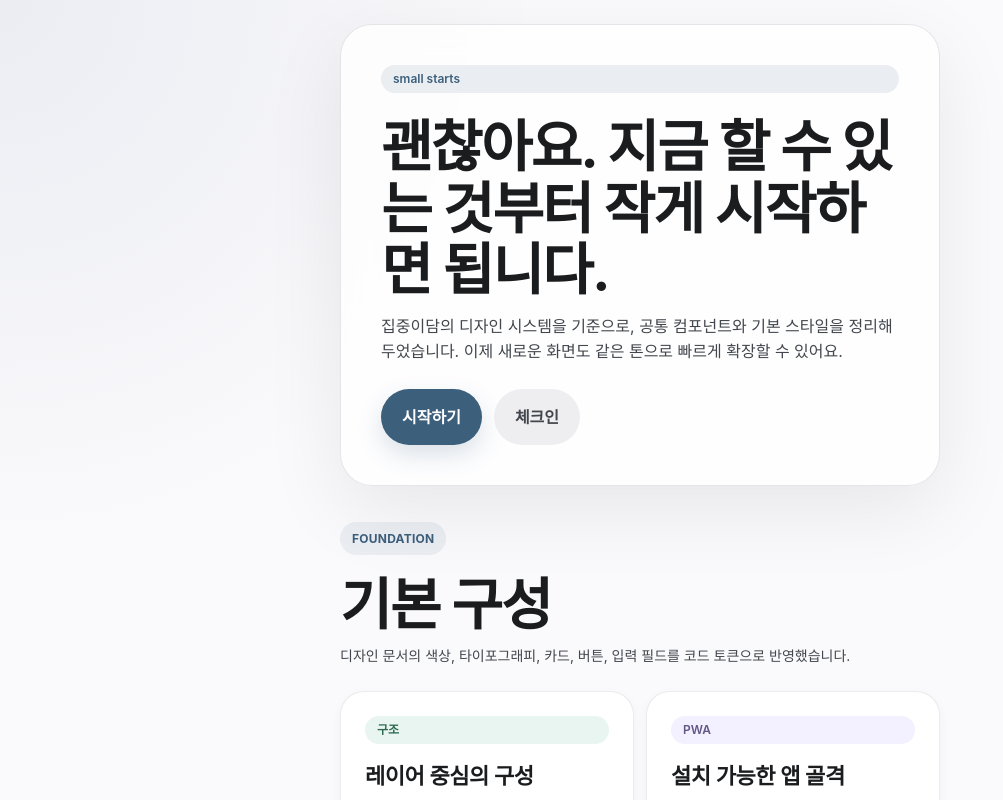
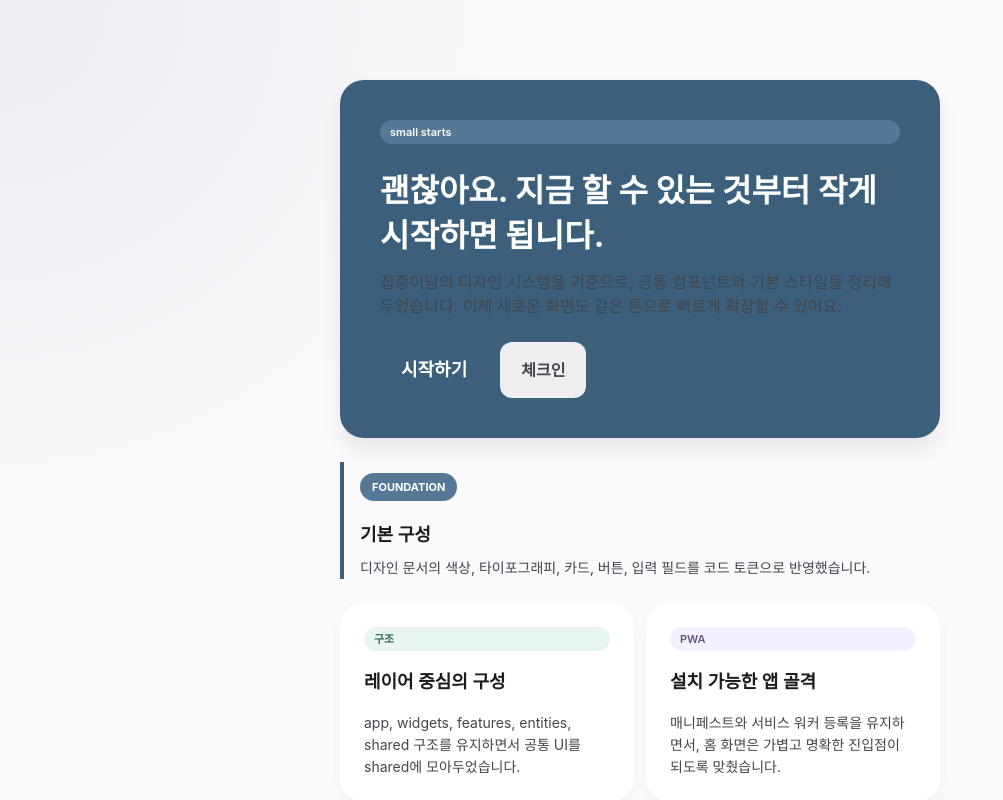
Before and after one commit to The-Myeotzari/focusdam, a Next.js app: page / in a window 1280 px wide. Shown: the top 800 px of the page, without its empty margins (0-1003 px from the left). Built offline with nearby package versions, Linux system fonts and the light colour scheme.

Commit message:
feat: 디자인 시스템 공통 컴포넌트 정리

```diff
--- a/src/app/globals.css
+++ b/src/app/globals.css
@@ -3,6 +3,33 @@
   --font-sans:
     "Hanken Grotesk", "Noto Sans KR", -apple-system, BlinkMacSystemFont, "Segoe UI", Roboto,
     "Apple SD Gothic Neo", "Malgun Gothic", sans-serif;
+
+  /* Focusdam Design System - Final */
+  --ds-primary: #3c5f7c;
+  --ds-primary-variant: #557896;
+  --ds-surface: #faf9fc;
+  --ds-surface-container-lowest: #ffffff;
+  --ds-surface-container-low: #f4f3f6;
+  --ds-surface-container: #eeedf0;
+  --ds-surface-container-high: #e8e8ea;
+  --ds-outline: #c2c7ce;
+  --ds-on-surface: #1a1c1e;
+  --ds-on-surface-variant: #42474d;
+  --ds-success: #e8f5f1;
+  --ds-success-ink: #2d6a4f;
+  --ds-caution: #fff2e0;
+  --ds-caution-ink: #b07d05;
+  --ds-premium: #f3f0ff;
+  --ds-premium-ink: #645785;
+  --ds-safety: #fff0f0;
+  --ds-safety-ink: #a4161a;
+  --ds-radius-sm: 8px;
+  --ds-radius-md: 12px;
+  --ds-radius-lg: 24px;
+  --ds-radius-full: 9999px;
+  --ds-shadow-card: 0 4px 12px rgba(0, 0, 0, 0.04);
+  --ds-shadow-raised: 0 12px 20px rgba(0, 0, 0, 0.08);
+
   --color-surface: #faf9fc;
   --color-surface-dim: #dadadc;
   --color-surface-bright: #faf9fc;
@@ -102,24 +129,31 @@ svg {
 }
 
 .site-shell {
-  padding: 24px 0 40px;
+  padding: 80px 0 40px;
 }
 
 .site-hero {
   position: relative;
   overflow: hidden;
-  border: 1px solid rgba(114, 119, 126, 0.18);
-  border-radius: var(--radius-xxl);
-  background: rgba(255, 255, 255, 0.78);
-  box-shadow: var(--shadow-hero);
-  backdrop-filter: blur(20px);
+  border-radius: var(--ds-radius-lg);
+  background: var(--ds-primary);
+  color: var(--color-on-primary);
+  box-shadow: var(--ds-shadow-raised);
+}
+
+.site-hero .site-title-lg,
+.site-hero .site-title-md,
+.site-hero .site-body-lg,
+.site-hero .site-body-md,
+.site-hero .site-label-sm {
+  color: inherit;
 }
 
 .site-card {
-  border: 1px solid rgba(114, 119, 126, 0.14);
-  border-radius: var(--radius-xl);
-  background: var(--color-surface-container-lowest);
-  box-shadow: var(--shadow-card);
+  border: 0;
+  border-radius: var(--ds-radius-lg);
+  background: var(--ds-surface-container-lowest);
+  box-shadow: var(--ds-shadow-card);
 }
 
 .site-card--padded {
@@ -135,55 +169,56 @@ svg {
   align-items: center;
   gap: 6px;
   width: fit-content;
-  padding: 7px 12px;
-  border-radius: var(--radius-full);
-  background: rgba(60, 95, 124, 0.08);
-  color: var(--color-primary);
-  font-size: 12px;
+  padding: 6px 12px;
+  border-radius: var(--ds-radius-full);
+  background: var(--ds-primary-variant);
+  color: var(--color-on-primary);
+  font-size: 11px;
   font-weight: 700;
-  letter-spacing: 0.02em;
+  line-height: 16px;
+  letter-spacing: 0;
   text-transform: uppercase;
 }
 
 .site-title-lg {
   margin: 0;
-  color: var(--color-on-surface);
-  font-size: clamp(2.25rem, 5vw, 3.5rem);
-  line-height: 1.1;
+  color: var(--ds-on-surface);
+  font-size: 32px;
+  line-height: 45px;
   font-weight: 700;
-  letter-spacing: -0.03em;
+  letter-spacing: 0;
 }
 
 .site-title-md {
   margin: 0;
-  color: var(--color-on-surface);
-  font-size: 22px;
-  line-height: 1.5;
+  color: var(--ds-on-surface);
+  font-size: 18px;
+  line-height: 29px;
   font-weight: 600;
-  letter-spacing: -0.02em;
+  letter-spacing: 0;
 }
 
 .site-body-lg {
   margin: 0;
-  color: var(--color-on-surface);
+  color: var(--ds-on-surface);
   font-size: 16px;
-  line-height: 1.6;
+  line-height: 24px;
 }
 
 .site-body-md {
   margin: 0;
-  color: var(--color-on-surface-variant);
+  color: var(--ds-on-surface-variant);
   font-size: 14px;
-  line-height: 1.6;
+  line-height: 22px;
 }
 
 .site-label-sm {
   margin: 0;
-  color: var(--color-on-surface-variant);
-  font-size: 12px;
-  line-height: 1.4;
+  color: var(--ds-on-surface-variant);
+  font-size: 11px;
+  line-height: 16px;
   font-weight: 500;
-  letter-spacing: 0.02em;
+  letter-spacing: 0;
 }
 
 .site-grid-2 {
@@ -214,9 +249,9 @@ svg {
   justify-content: center;
   min-height: 56px;
   padding: 0 20px;
-  border-radius: var(--radius-full);
+  border-radius: var(--ds-radius-full);
   border: 1px solid transparent;
-  font-size: 16px;
+  font-size: 18px;
   font-weight: 600;
   line-height: 1;
   transition:
@@ -238,9 +273,9 @@ svg {
 }
 
 .site-button--primary {
-  background: var(--color-primary);
+  background: var(--ds-primary);
   color: var(--color-on-primary);
-  box-shadow: 0 10px 24px rgba(60, 95, 124, 0.18);
+  box-shadow: none;
 }
 
 .site-button--primary:hover {
@@ -249,8 +284,10 @@ svg {
 
 .site-button--secondary {
   min-height: 48px;
-  background: var(--color-surface-container);
-  color: var(--color-on-surface-variant);
+  border-radius: var(--ds-radius-md);
+  background: var(--ds-surface-container);
+  color: var(--ds-on-surface-variant);
+  font-size: 16px;
 }
 
 .site-button--secondary:hover {
@@ -260,8 +297,10 @@ svg {
 .site-button--outline {
   min-height: 48px;
   background: transparent;
-  border-color: rgba(60, 95, 124, 0.22);
-  color: var(--color-primary);
+  border: 2px solid var(--ds-primary);
+  border-radius: var(--ds-radius-md);
+  color: var(--ds-primary);
+  font-size: 16px;
 }
 
 .site-button--outline:hover {
@@ -272,10 +311,10 @@ svg {
   width: 100%;
   min-height: 48px;
   padding: 0 18px;
-  border: 1px solid var(--color-outline-variant);
-  border-radius: var(--radius-full);
-  background: var(--color-surface-container-lowest);
-  color: var(--color-on-surface);
+  border: 1px solid var(--ds-outline);
+  border-radius: var(--ds-radius-md);
+  background: var(--ds-surface-container-lowest);
+  color: var(--ds-on-surface);
   transition:
     border-color 160ms ease,
     box-shadow 160ms ease,
@@ -283,7 +322,7 @@ svg {
 }
 
 .site-input::placeholder {
-  color: var(--color-on-surface-variant);
+  color: var(--ds-on-surface-variant);
 }
 
 .site-input:focus {
@@ -295,36 +334,36 @@ svg {
   display: inline-flex;
   align-items: center;
   gap: 6px;
-  padding: 8px 12px;
-  border-radius: var(--radius-full);
-  font-size: 12px;
+  padding: 4px 10px;
+  border-radius: var(--ds-radius-full);
+  font-size: 11px;
   font-weight: 600;
-  line-height: 1;
+  line-height: 16px;
 }
 
 .site-badge--primary {
-  background: rgba(60, 95, 124, 0.1);
-  color: var(--color-primary);
+  background: var(--ds-primary-variant);
+  color: var(--color-on-primary);
 }
 
 .site-badge--success {
-  background: var(--color-brand-success);
-  color: #2d6a4f;
+  background: var(--ds-success);
+  color: var(--ds-success-ink);
 }
 
 .site-badge--caution {
-  background: var(--color-brand-caution);
-  color: #b07d05;
+  background: var(--ds-caution);
+  color: var(--ds-caution-ink);
 }
 
 .site-badge--premium {
-  background: var(--color-brand-premium);
-  color: var(--color-secondary);
+  background: var(--ds-premium);
+  color: var(--ds-premium-ink);
 }
 
 .site-badge--safety {
-  background: var(--color-brand-safety);
-  color: #a4161a;
+  background: var(--ds-safety);
+  color: var(--ds-safety-ink);
 }
 
 .site-divider {
@@ -345,6 +384,205 @@ svg {
   box-shadow: 0 -12px 24px rgba(0, 0, 0, 0.05);
 }
 
+.site-section-heading {
+  display: flex;
+  flex-direction: column;
+  gap: 8px;
+  padding-left: 16px;
+  border-left: 4px solid var(--ds-primary);
+}
+
+.site-selection-row {
+  display: flex;
+  align-items: center;
+  justify-content: space-between;
+  gap: 12px;
+  width: 100%;
+  min-height: 48px;
+  color: var(--ds-on-surface);
+  font-size: 16px;
+  line-height: 24px;
+}
+
+.site-selection-row__content {
+  display: inline-flex;
+  align-items: center;
+  gap: 12px;
+}
+
+.site-selection-row__control {
+  display: inline-flex;
+  align-items: center;
+  justify-content: center;
+  width: 18px;
+  height: 18px;
+  border: 2px solid var(--ds-primary);
+  color: var(--color-on-primary);
+}
+
+.site-selection-row--radio .site-selection-row__control {
+  position: relative;
+  border-radius: var(--ds-radius-full);
+}
+
+.site-selection-row--radio.site-selection-row--checked .site-selection-row__control::after {
+  width: 8px;
+  height: 8px;
+  border-radius: var(--ds-radius-full);
+  background: var(--ds-primary);
+  content: "";
+}
+
+.site-selection-row--checkbox .site-selection-row__control {
+  border-radius: 4px;
+  background: var(--ds-primary);
+}
+
+.site-selection-row__toggle {
+  position: relative;
+  width: 40px;
+  height: 22px;
+  border-radius: var(--ds-radius-full);
+  background: var(--ds-primary);
+}
+
+.site-selection-row__toggle::after {
+  position: absolute;
+  top: 3px;
+  right: 3px;
+  width: 16px;
+  height: 16px;
+  border-radius: var(--ds-radius-full);
+  background: #ffffff;
+  content: "";
+}
+
+.site-progress {
+  display: grid;
+  gap: 8px;
+}
+
+.site-progress__track {
+  overflow: hidden;
+  width: 100%;
+  height: 8px;
+  border-radius: var(--ds-radius-full);
+  background: var(--ds-surface-container);
+}
+
+.site-progress__bar {
+  height: 100%;
+  border-radius: inherit;
+  background: var(--ds-primary);
+}
+
+.site-metric-card {
+  display: grid;
+  gap: 8px;
+  padding: 24px;
+  border-radius: var(--ds-radius-lg);
+  background: var(--ds-surface-container-lowest);
+  box-shadow: var(--ds-shadow-card);
+}
+
+.site-metric-card--primary {
+  background: var(--ds-primary);
+  color: var(--color-on-primary);
+}
+
+.site-metric-card__label {
+  margin: 0;
+  color: inherit;
+  font-size: 11px;
+  line-height: 16px;
+}
+
+.site-metric-card__value {
+  margin: 0;
+  color: inherit;
+  font-size: 32px;
+  line-height: 45px;
+  font-weight: 700;
+}
+
+.site-metric-card:not(.site-metric-card--primary) .site-metric-card__value {
+  color: var(--ds-primary);
+}
+
+.site-report-board {
+  display: grid;
+  gap: 16px;
+  padding: 24px;
+  border-radius: var(--ds-radius-lg);
+  background: var(--ds-surface-container-lowest);
+  box-shadow: var(--ds-shadow-card);
+}
+
+.site-report-row {
+  display: grid;
+  grid-template-columns: 40px 1fr auto;
+  gap: 12px;
+  align-items: center;
+}
+
+.site-report-row__icon {
+  display: inline-flex;
+  align-items: center;
+  justify-content: center;
+  width: 40px;
+  height: 40px;
+  border-radius: var(--ds-radius-full);
+  background: var(--ds-surface-container);
+  color: var(--ds-primary);
+}
+
+.site-report-row__title {
+  margin: 0;
+  color: var(--ds-on-surface);
+  font-size: 18px;
+  line-height: 24px;
+  font-weight: 600;
+}
+
+.site-report-row__description,
+.site-report-row__value {
+  margin: 0;
+  color: var(--ds-on-surface-variant);
+  font-size: 11px;
+  line-height: 16px;
+}
+
+.site-state-card {
+  display: grid;
+  place-items: center;
+  min-height: 112px;
+  padding: 16px;
+  border: 1px solid transparent;
+  border-radius: var(--ds-radius-lg);
+  background: var(--ds-surface-container-lowest);
+  box-shadow: var(--ds-shadow-card);
+  text-align: center;
+}
+
+.site-state-card--active {
+  border-color: var(--ds-primary);
+}
+
+.site-state-card__pill {
+  min-width: 104px;
+  padding: 12px 18px;
+  border-radius: var(--ds-radius-md);
+  background: var(--ds-surface-container);
+  color: var(--ds-on-surface-variant);
+  font-size: 11px;
+  line-height: 16px;
+}
+
+.site-state-card--active .site-state-card__pill {
+  background: var(--ds-primary-variant);
+  color: var(--color-on-primary);
+}
+
 @media (max-width: 640px) {
   .site-page {
     width: min(100%, calc(100% - 40px));
--- a/src/shared/ui/index.ts
+++ b/src/shared/ui/index.ts
@@ -2,4 +2,9 @@ export { SiteBadge } from "./site-badge";
 export { SiteButton } from "./site-button";
 export { SiteCard } from "./site-card";
 export { SiteInput } from "./site-input";
+export { SiteMetricCard } from "./site-metric-card";
+export { SiteProgress } from "./site-progress";
+export { SiteReportBoard, SiteReportRow } from "./site-report";
 export { SiteSectionTitle } from "./site-section-title";
+export { SiteSelectionRow } from "./site-selection-row";
+export { SiteStateCard } from "./site-state-card";
--- /dev/null
+++ b/src/shared/ui/site-metric-card.tsx
@@ -0,0 +1,36 @@
+import type { HTMLAttributes, ReactNode } from "react";
+
+type SiteMetricCardProps = {
+  label: ReactNode;
+  value: ReactNode;
+  unit?: ReactNode;
+  variant?: "default" | "primary";
+  className?: string;
+} & HTMLAttributes<HTMLElement>;
+
+export function SiteMetricCard({
+  label,
+  value,
+  unit,
+  variant = "default",
+  className,
+  ...props
+}: SiteMetricCardProps) {
+  const resolvedClassName = [
+    "site-metric-card",
+    variant === "primary" ? "site-metric-card--primary" : null,
+    className
+  ]
+    .filter(Boolean)
+    .join(" ");
+
+  return (
+    <section {...props} className={resolvedClassName}>
+      <p className="site-metric-card__label">{label}</p>
+      <p className="site-metric-card__value">
+        {value}
+        {unit ? <span className="site-body-md"> {unit}</span> : null}
+      </p>
+    </section>
+  );
+}
--- /dev/null
+++ b/src/shared/ui/site-progress.tsx
@@ -0,0 +1,27 @@
+import type { HTMLAttributes } from "react";
+
+type SiteProgressProps = {
+  value: number;
+  label?: string;
+  className?: string;
+} & HTMLAttributes<HTMLDivElement>;
+
+export function SiteProgress({ value, label, className, ...props }: SiteProgressProps) {
+  const clampedValue = Math.min(100, Math.max(0, value));
+  const resolvedClassName = ["site-progress", className].filter(Boolean).join(" ");
+
+  return (
+    <div {...props} className={resolvedClassName}>
+      {label ? <p className="site-label-sm">{label}</p> : null}
+      <div
+        className="site-progress__track"
+        role="progressbar"
+        aria-valuemin={0}
+        aria-valuemax={100}
+        aria-valuenow={clampedValue}
+      >
+        <div className="site-progress__bar" style={{ width: `${clampedValue}%` }} />
+      </div>
+    </div>
+  );
+}
--- /dev/null
+++ b/src/shared/ui/site-report.tsx
@@ -0,0 +1,48 @@
+import type { HTMLAttributes, ReactNode } from "react";
+
+type SiteReportBoardProps = {
+  children: ReactNode;
+  className?: string;
+} & HTMLAttributes<HTMLElement>;
+
+type SiteReportRowProps = {
+  icon?: ReactNode;
+  title: ReactNode;
+  description?: ReactNode;
+  value?: ReactNode;
+  className?: string;
+} & HTMLAttributes<HTMLDivElement>;
+
+export function SiteReportBoard({ children, className, ...props }: SiteReportBoardProps) {
+  const resolvedClassName = ["site-report-board", className].filter(Boolean).join(" ");
+
+  return (
+    <section {...props} className={resolvedClassName}>
+      {children}
+    </section>
+  );
+}
+
+export function SiteReportRow({
+  icon,
+  title,
+  description,
+  value,
+  className,
+  ...props
+}: SiteReportRowProps) {
+  const resolvedClassName = ["site-report-row", className].filter(Boolean).join(" ");
+
+  return (
+    <div {...props} className={resolvedClassName}>
+      <span className="site-report-row__icon" aria-hidden="true">
+        {icon}
+      </span>
+      <div>
+        <p className="site-report-row__title">{title}</p>
+        {description ? <p className="site-report-row__description">{description}</p> : null}
+      </div>
+      {value ? <p className="site-report-row__value">{value}</p> : null}
+    </div>
+  );
+}
--- a/src/shared/ui/site-section-title.tsx
+++ b/src/shared/ui/site-section-title.tsx
@@ -8,9 +8,9 @@ type SiteSectionTitleProps = {
 
 export function SiteSectionTitle({ title, description, eyebrow }: SiteSectionTitleProps) {
   return (
-    <header className="site-stack" style={{ gap: 8 }}>
+    <header className="site-section-heading">
       {eyebrow ? <p className="site-eyebrow">{eyebrow}</p> : null}
-      <h2 className="site-title-lg">{title}</h2>
+      <h2 className="site-title-md">{title}</h2>
       {description ? <p className="site-body-md">{description}</p> : null}
     </header>
   );
--- /dev/null
+++ b/src/shared/ui/site-selection-row.tsx
@@ -0,0 +1,39 @@
+import type { HTMLAttributes, ReactNode } from "react";
+
+type SiteSelectionRowProps = {
+  children: ReactNode;
+  type?: "radio" | "checkbox" | "toggle";
+  checked?: boolean;
+  className?: string;
+} & HTMLAttributes<HTMLDivElement>;
+
+export function SiteSelectionRow({
+  children,
+  type = "radio",
+  checked = true,
+  className,
+  ...props
+}: SiteSelectionRowProps) {
+  const resolvedClassName = [
+    "site-selection-row",
+    `site-selection-row--${type}`,
+    checked ? "site-selection-row--checked" : null,
+    className
+  ]
+    .filter(Boolean)
+    .join(" ");
+
+  return (
+    <div {...props} className={resolvedClassName}>
+      <span className="site-selection-row__content">
+        {type === "toggle" ? null : (
+          <span className="site-selection-row__control" aria-hidden="true">
+            {checked && type === "checkbox" ? "✓" : null}
+          </span>
+        )}
+        <span>{children}</span>
+      </span>
+      {type === "toggle" ? <span className="site-selection-row__toggle" aria-hidden="true" /> : null}
+    </div>
+  );
+}
--- /dev/null
+++ b/src/shared/ui/site-state-card.tsx
@@ -0,0 +1,33 @@
+import type { HTMLAttributes, ReactNode } from "react";
+
+type SiteStateCardProps = {
+  label: ReactNode;
+  description?: ReactNode;
+  active?: boolean;
+  className?: string;
+} & HTMLAttributes<HTMLElement>;
+
+export function SiteStateCard({
+  label,
+  description,
+  active = false,
+  className,
+  ...props
+}: SiteStateCardProps) {
+  const resolvedClassName = [
+    "site-state-card",
+    active ? "site-state-card--active" : null,
+    className
+  ]
+    .filter(Boolean)
+    .join(" ");
+
+  return (
+    <section {...props} className={resolvedClassName}>
+      <div>
+        <div className="site-state-card__pill">{label}</div>
+        {description ? <p className="site-label-sm" style={{ marginTop: 10 }}>{description}</p> : null}
+      </div>
+    </section>
+  );
+}
```
